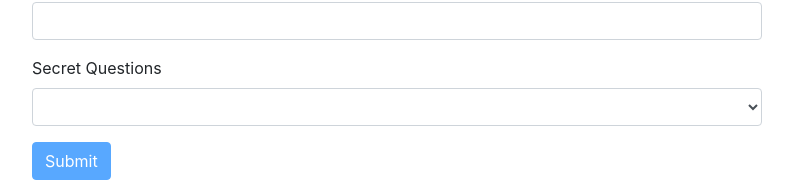
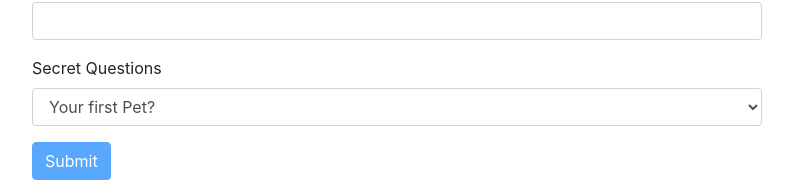
Before and after one commit to pawtwa/angular-7-forms, an Angular app: page / in a window 1280 px wide. Shown: the part 184-366 px from the top of the page, without its empty margins (53-846 px from the left). Built offline with nearby package versions, Linux system fonts and the light colour scheme.

Commit message:
TD: set default values with ngModel property binding

```diff
--- a/src/app/app.component.html
+++ b/src/app/app.component.html
@@ -9,7 +9,7 @@
               type="text"
               id="username"
               class="form-control"
-              ngModel
+              [ngModel]="defaultUsername"
               name="username"
               required
             >
@@ -21,7 +21,7 @@
               type="email"
               id="email"
               class="form-control"
-              ngModel
+              [ngModel]="defaultEmail"
               name="email"
               required
               email
@@ -36,9 +36,10 @@
           <select
             id="secret"
             class="form-control"
-            ngModel
+            [ngModel]="defaultQuestion"
             name="secret"
           >
+            <option value=""></option>
             <option value="pet">Your first Pet?</option>
             <option value="teacher">Your first teacher?</option>
           </select>
--- a/src/app/app.component.ts
+++ b/src/app/app.component.ts
@@ -10,8 +10,12 @@ export class AppComponent {
   // @ViewChild('f') form: ElementRef;
   @ViewChild('f') form: NgForm;
 
+  defaultQuestion: string = "pet";
+  defaultEmail: string = "";
+  defaultUsername: string = "";
+
   suggestUserName() {
-    const suggestedName = 'Superuser';
+    const suggestedName = "Superuser";
   }
 
   submitForm(form: NgForm) {
```
